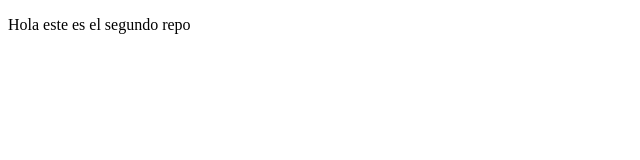
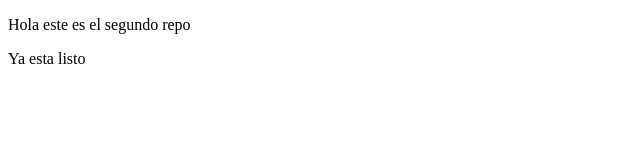
Before and after one commit to arizmendijose3-gif/segundorepo, a plain HTML site: page index.html in a window 1280 px wide. Shown: the full height of the page, 0-640 px from the left. Drawn offline with Linux system fonts and the light colour scheme.

Commit message:
segundo commit

```diff
--- a/index.html
+++ b/index.html
@@ -7,6 +7,7 @@
 </head>
 <body>
     <p>Hola este es el segundo repo</p>
+    <p>Ya esta listo</p>
 
 
 </body>
```
